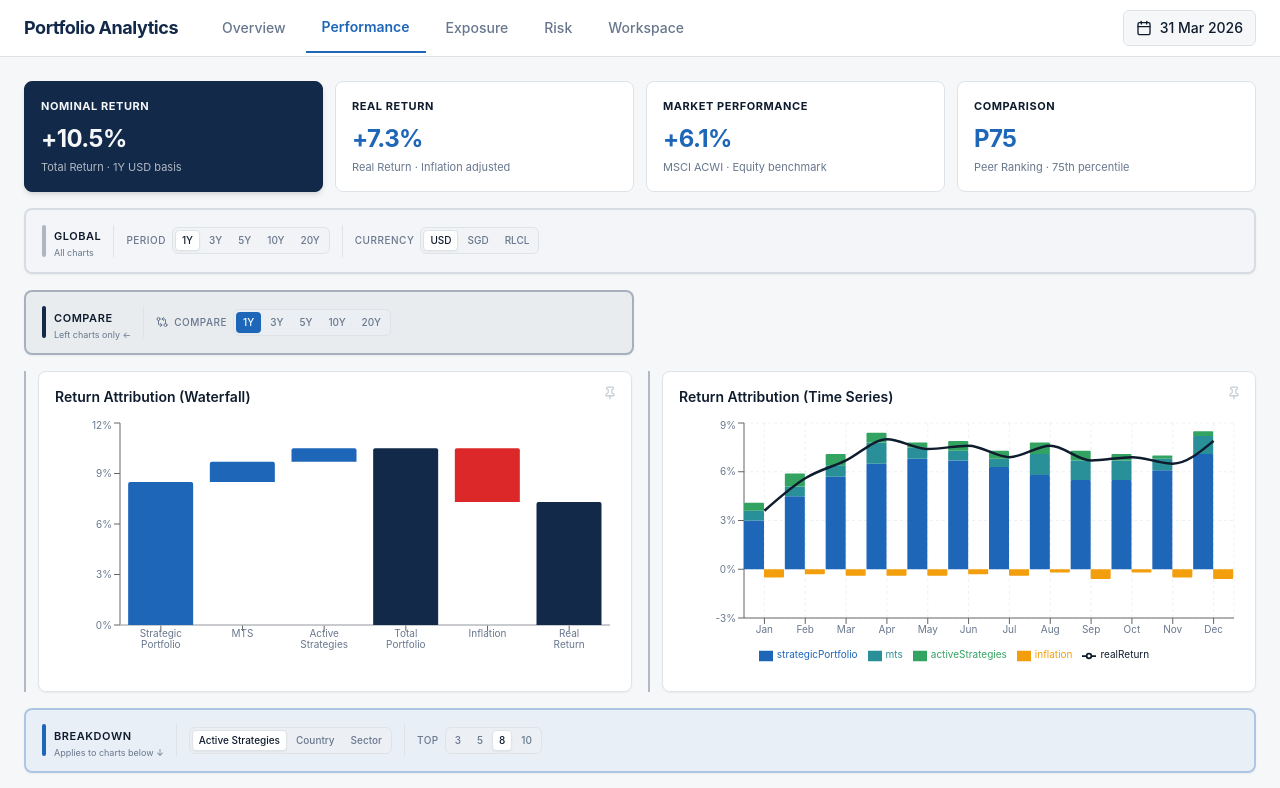
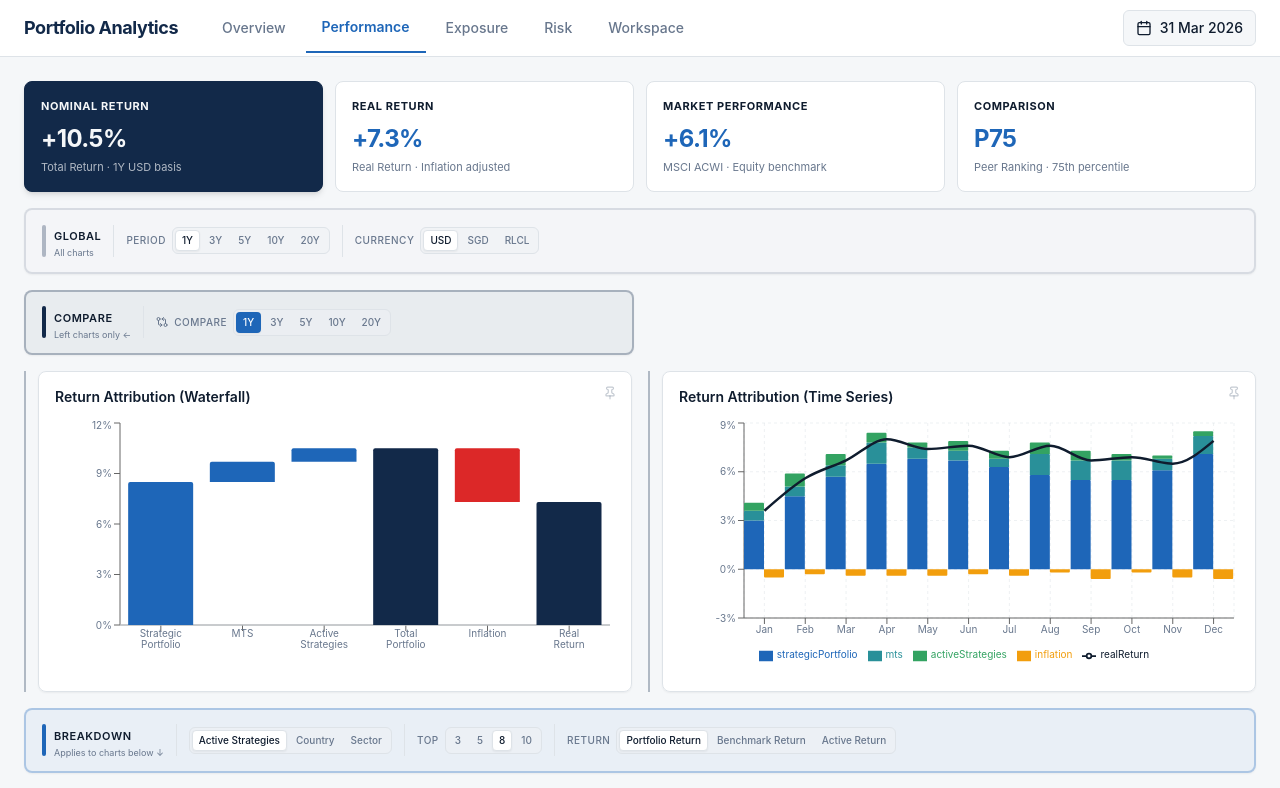
Before and after one commit to poohlie/vision3, a React (Vite) app: page /performance in a window 1280 px wide. Shown: the top 788 px of the page. Built offline with nearby package versions, Linux system fonts and the light colour scheme; the HTML template or start-up script is replaced by a standard one.

Commit message:
Add bottom chart return option

```diff
--- a/src/pages/Performance.tsx
+++ b/src/pages/Performance.tsx
@@ -235,6 +235,11 @@ function PortfolioPerformance({ filters }: { filters: PerfFilters }) {
           <ToggleBar options={breakdowns} value={breakdown as any} onChange={setBreakdown} size="xs" />
           <div className="h-8 w-px bg-border shrink-0" />
           <TopNSelect value={topN} onChange={setTopN} />
+          <div className="h-8 w-px bg-border shrink-0" />
+          <div className="flex items-center gap-1.5">
+            <span className="text-[10px] font-medium text-muted-foreground uppercase tracking-wider">Return</span>
+            <ToggleBar options={returnTypes} value={returnType} onChange={setReturnType} size="xs" />
+          </div>
         </div>
       </div>
 
```
